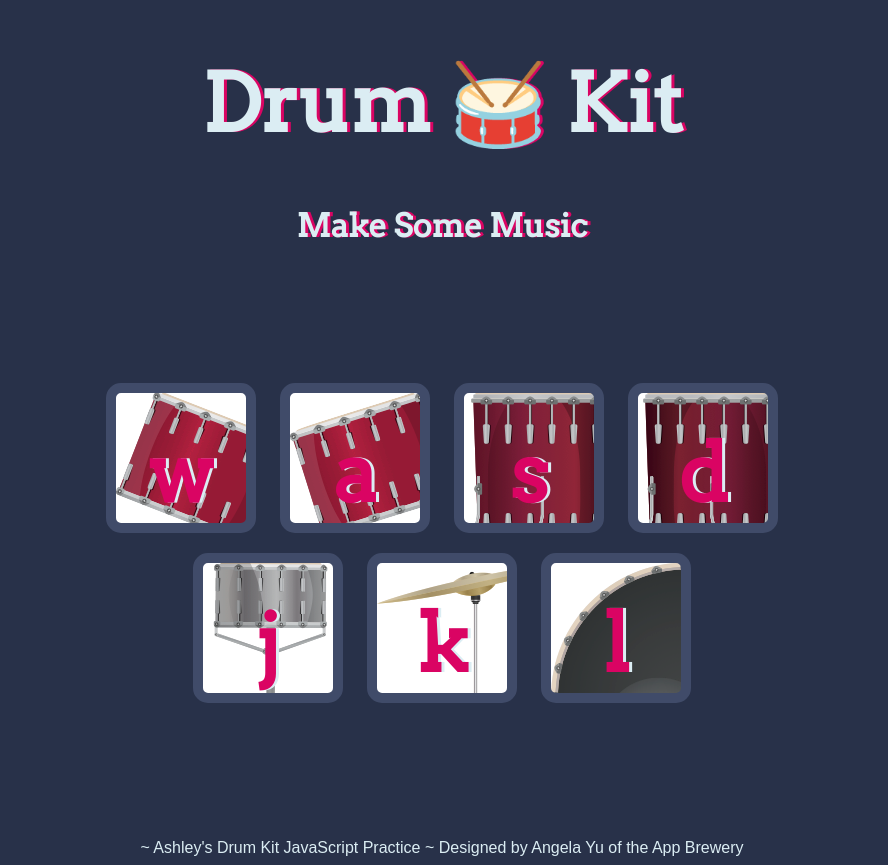
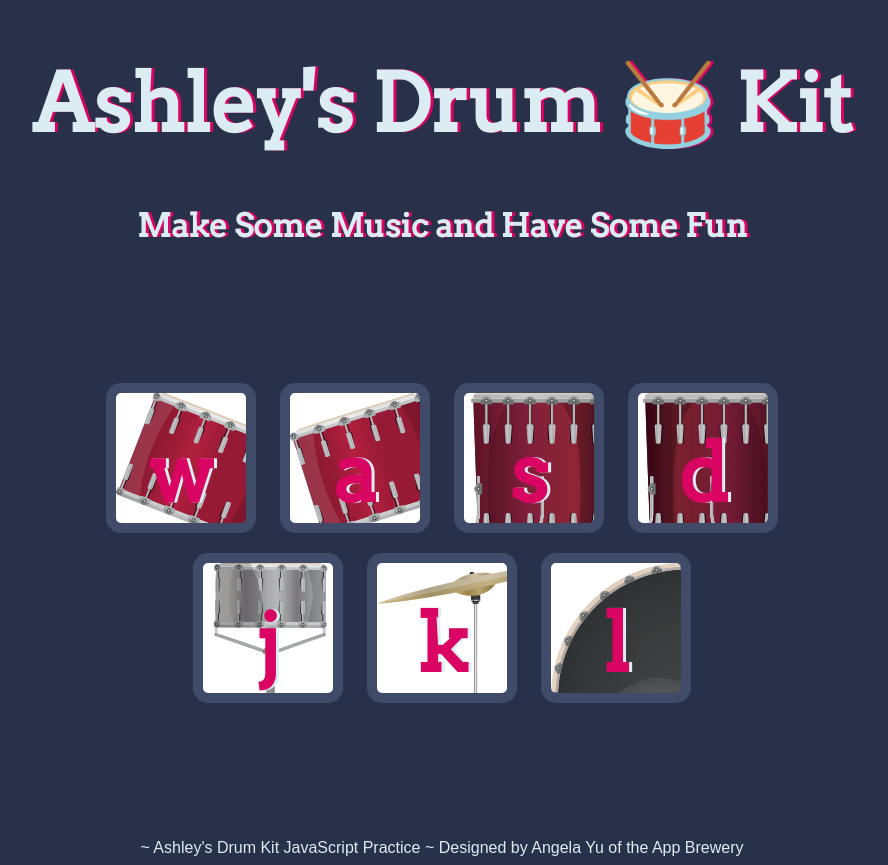
Before and after one commit to ashleymazzonna/drumKit, a plain HTML site: page index.html in a window 1280 px wide. Shown: the whole page, without its empty margins (198-1086 px from the left). Drawn offline with Linux system fonts and the light colour scheme.

Commit message:
update name

```diff
--- a/index.html
+++ b/index.html
@@ -10,8 +10,8 @@
 
 <body>
 
-  <h1 id="title">Drum 🥁 Kit</h1>
-  <h3>Make Some Music</h3>
+  <h1 id="title">Ashley's Drum 🥁 Kit</h1>
+  <h3>Make Some Music and Have Some Fun</h3>
   <div class="set">
     <button class="w drum">w</button>
     <button class="a drum">a</button>
```
